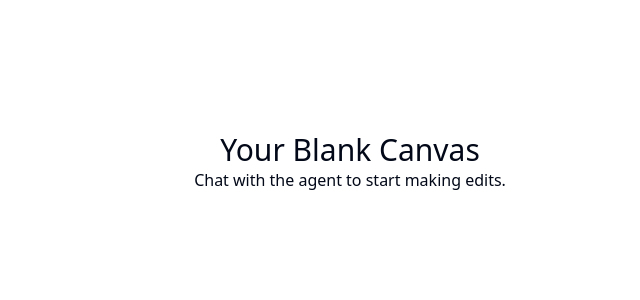
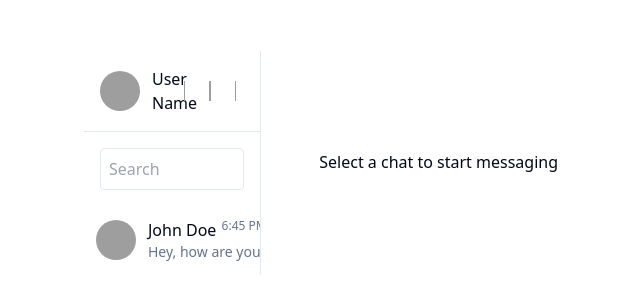
Before and after one commit to GPT-Engineer-App-Dev/text-friend, a React (Vite) app: page / in a window 1280 px wide. Shown: the part 238-538 px from the top of the page, without its empty margins (290-930 px from the left). Built offline with nearby package versions, Linux system fonts and the light colour scheme; grey boxes are pictures that could not be loaded.

Commit message:
Initial WhatsApp clone layout with sidebar and chat area.

```diff
--- a/src/App.jsx
+++ b/src/App.jsx
@@ -5,15 +5,10 @@ import { Home } from "lucide-react";
 import { Route, BrowserRouter as Router, Routes } from "react-router-dom";
 import Layout from "./layouts/default"; // available: default, navbar, sidebar
 import Index from "./pages/Index.jsx";
+import { navItems } from "./data/navItems"; // Import navItems
 const queryClient = new QueryClient();
 
-export const navItems = [
-  {
-    title: "Home", // Feel free to change this to your liking
-    to: "/",
-    icon: <Home className="h-4 w-4" />,
-  },
-];
+
 
 const App = () => {
   return (
--- /dev/null
+++ b/src/components/ChatList.jsx
@@ -0,0 +1,46 @@
+import { Avatar, AvatarFallback, AvatarImage } from "@/components/ui/avatar";
+import { ScrollArea } from "@/components/ui/scroll-area";
+import { cn } from "@/lib/utils";
+import { format } from "date-fns";
+import { NavLink } from "react-router-dom";
+
+const ChatList = ({ chats, activeChatId }) => {
+  return (
+    <ScrollArea className="h-full">
+      <div className="space-y-1">
+        {chats.map((chat) => (
+          <NavLink
+            key={chat.id}
+            to={`/chat/${chat.id}`}
+            className={({ isActive }) =>
+              cn(
+                "flex items-center gap-3 p-3 transition-colors hover:bg-muted",
+                isActive || chat.id === activeChatId
+                  ? "bg-muted"
+                  : "bg-transparent"
+              )
+            }
+          >
+            <Avatar>
+              <AvatarImage src={chat.profilePicture} alt={chat.name} />
+              <AvatarFallback>{chat.name[0]}</AvatarFallback>
+            </Avatar>
+            <div className="flex-1">
+              <div className="flex justify-between">
+                <span className="font-medium">{chat.name}</span>
+                <span className="text-xs text-muted-foreground">
+                  {format(new Date(chat.lastMessageTime), "p")}
+                </span>
+              </div>
+              <p className="text-sm text-muted-foreground truncate">
+                {chat.lastMessage}
+              </p>
+            </div>
+          </NavLink>
+        ))}
+      </div>
+    </ScrollArea>
+  );
+};
+
+export default ChatList;
--- /dev/null
+++ b/src/components/MessageArea.jsx
@@ -0,0 +1,29 @@
+import { Avatar, AvatarFallback, AvatarImage } from "@/components/ui/avatar";
+import { ScrollArea } from "@/components/ui/scroll-area";
+import { format } from "date-fns";
+
+const MessageArea = ({ messages }) => {
+  return (
+    <ScrollArea className="flex-1 p-4 space-y-4">
+      {messages.map((message) => (
+        <div key={message.id} className="flex items-start gap-3">
+          <Avatar>
+            <AvatarImage src={message.profilePicture} alt={message.sender} />
+            <AvatarFallback>{message.sender[0]}</AvatarFallback>
+          </Avatar>
+          <div>
+            <div className="flex items-center gap-2">
+              <span className="font-medium">{message.sender}</span>
+              <span className="text-xs text-muted-foreground">
+                {format(new Date(message.timestamp), "p")}
+              </span>
+            </div>
+            <p className="text-sm">{message.text}</p>
+          </div>
+        </div>
+      ))}
+    </ScrollArea>
+  );
+};
+
+export default MessageArea;
--- /dev/null
+++ b/src/components/MessageInput.jsx
@@ -0,0 +1,37 @@
+import { Button } from "@/components/ui/button";
+import { Input } from "@/components/ui/input";
+import { useState } from "react";
+import { Smile, Paperclip, Send } from "lucide-react";
+
+const MessageInput = ({ onSend }) => {
+  const [message, setMessage] = useState("");
+
+  const handleSend = () => {
+    if (message.trim()) {
+      onSend(message);
+      setMessage("");
+    }
+  };
+
+  return (
+    <div className="flex items-center gap-2 p-4 border-t">
+      <Button variant="outline" size="icon">
+        <Smile className="h-5 w-5" />
+      </Button>
+      <Button variant="outline" size="icon">
+        <Paperclip className="h-5 w-5" />
+      </Button>
+      <Input
+        value={message}
+        onChange={(e) => setMessage(e.target.value)}
+        placeholder="Type a message"
+        className="flex-1"
+      />
+      <Button onClick={handleSend} variant="primary" size="icon">
+        <Send className="h-5 w-5" />
+      </Button>
+    </div>
+  );
+};
+
+export default MessageInput;
--- /dev/null
+++ b/src/data/navItems.js
@@ -0,0 +1,9 @@
+import { Home } from "lucide-react";
+
+export const navItems = [
+  {
+    title: "Home",
+    to: "/",
+    icon: () => <Home className="h-4 w-4" />,
+  },
+];
--- a/src/layouts/sidebar.jsx
+++ b/src/layouts/sidebar.jsx
@@ -11,7 +11,7 @@ import { Sheet, SheetContent, SheetTrigger } from "@/components/ui/sheet";
 import { cn } from "@/lib/utils";
 import { CircleUser, Menu, Package2 } from "lucide-react";
 import { NavLink, Outlet } from "react-router-dom";
-import { navItems } from "../App";
+import { navItems } from "../data/navItems"; // Import navItems
 
 const Layout = () => {
   return (
@@ -44,7 +44,7 @@ const Sidebar = () => (
         <nav className="grid items-start px-2 text-sm font-medium lg:px-4 gap-2">
           {navItems.map((item) => (
             <SidebarNavLink key={item.to} to={item.to}>
-              {item.icon}
+              {item.icon()}
               {item.title}
             </SidebarNavLink>
           ))}
@@ -73,6 +73,7 @@ const MobileSidebar = () => (
         </NavLink>
         {navItems.map((item) => (
           <SidebarNavLink key={item.to} to={item.to}>
+            {item.icon()}
             {item.title}
           </SidebarNavLink>
         ))}
--- /dev/null
+++ b/src/pages/Chat.jsx
@@ -0,0 +1,54 @@
+import { useParams } from "react-router-dom";
+import { useState } from "react";
+import { Avatar, AvatarFallback, AvatarImage } from "@/components/ui/avatar";
+import { Button } from "@/components/ui/button";
+import { ScrollArea } from "@/components/ui/scroll-area";
+import { Search, Paperclip, MoreVertical } from "lucide-react";
+import MessageArea from "@/components/MessageArea";
+import MessageInput from "@/components/MessageInput";
+
+const Chat = ({ chats }) => {
+  const { chatId } = useParams();
+  const chat = chats.find((c) => c.id === chatId);
+  const [messages, setMessages] = useState(chat.messages);
+
+  const handleSend = (text) => {
+    const newMessage = {
+      id: Date.now(),
+      sender: "You",
+      profilePicture: "/placeholder.svg",
+      text,
+      timestamp: new Date().toISOString(),
+    };
+    setMessages((prevMessages) => [...prevMessages, newMessage]);
+  };
+
+  return (
+    <div className="flex flex-col h-full">
+      <header className="flex items-center justify-between p-4 border-b">
+        <div className="flex items-center gap-3">
+          <Avatar>
+            <AvatarImage src={chat.profilePicture} alt={chat.name} />
+            <AvatarFallback>{chat.name[0]}</AvatarFallback>
+          </Avatar>
+          <span className="font-medium">{chat.name}</span>
+        </div>
+        <div className="flex items-center gap-2">
+          <Button variant="outline" size="icon">
+            <Search className="h-5 w-5" />
+          </Button>
+          <Button variant="outline" size="icon">
+            <Paperclip className="h-5 w-5" />
+          </Button>
+          <Button variant="outline" size="icon">
+            <MoreVertical className="h-5 w-5" />
+          </Button>
+        </div>
+      </header>
+      <MessageArea messages={messages} />
+      <MessageInput onSend={handleSend} />
+    </div>
+  );
+};
+
+export default Chat;
--- a/src/pages/Index.jsx
+++ b/src/pages/Index.jsx
@@ -1,10 +1,74 @@
-// Update this page (the content is just a fallback if you fail to update the page)
+import { useState } from "react";
+import ChatList from "@/components/ChatList";
+import Chat from "@/pages/Chat";
 
 const Index = () => {
+  const [activeChatId, setActiveChatId] = useState(null);
+  const chats = [
+    {
+      id: "1",
+      name: "John Doe",
+      profilePicture: "/placeholder.svg",
+      lastMessage: "Hey, how are you?",
+      lastMessageTime: new Date().toISOString(),
+      messages: [
+        {
+          id: "1",
+          sender: "John Doe",
+          profilePicture: "/placeholder.svg",
+          text: "Hey, how are you?",
+          timestamp: new Date().toISOString(),
+        },
+      ],
+    },
+    // Add more chat objects here
+  ];
+
   return (
-    <div className="text-center">
-      <h1 className="text-3xl">Your Blank Canvas</h1>
-      <p>Chat with the agent to start making edits.</p>
+    <div className="flex h-full">
+      <aside className="w-1/3 border-r">
+        <header className="flex items-center justify-between p-4 border-b">
+          <div className="flex items-center gap-3">
+            <img
+              src="/placeholder.svg"
+              alt="User"
+              className="w-10 h-10 rounded-full"
+            />
+            <span className="font-medium">User Name</span>
+          </div>
+          <div className="flex items-center gap-2">
+            <button className="p-2 rounded-full hover:bg-muted">
+              <span className="sr-only">Status</span>
+              <img src="/placeholder.svg" alt="Status" className="w-5 h-5" />
+            </button>
+            <button className="p-2 rounded-full hover:bg-muted">
+              <span className="sr-only">New Chat</span>
+              <img src="/placeholder.svg" alt="New Chat" className="w-5 h-5" />
+            </button>
+            <button className="p-2 rounded-full hover:bg-muted">
+              <span className="sr-only">Menu</span>
+              <img src="/placeholder.svg" alt="Menu" className="w-5 h-5" />
+            </button>
+          </div>
+        </header>
+        <div className="p-4">
+          <input
+            type="text"
+            placeholder="Search"
+            className="w-full p-2 border rounded"
+          />
+        </div>
+        <ChatList chats={chats} activeChatId={activeChatId} />
+      </aside>
+      <main className="flex-1">
+        {activeChatId ? (
+          <Chat chats={chats} />
+        ) : (
+          <div className="flex items-center justify-center h-full">
+            <p>Select a chat to start messaging</p>
+          </div>
+        )}
+      </main>
     </div>
   );
 };
```
